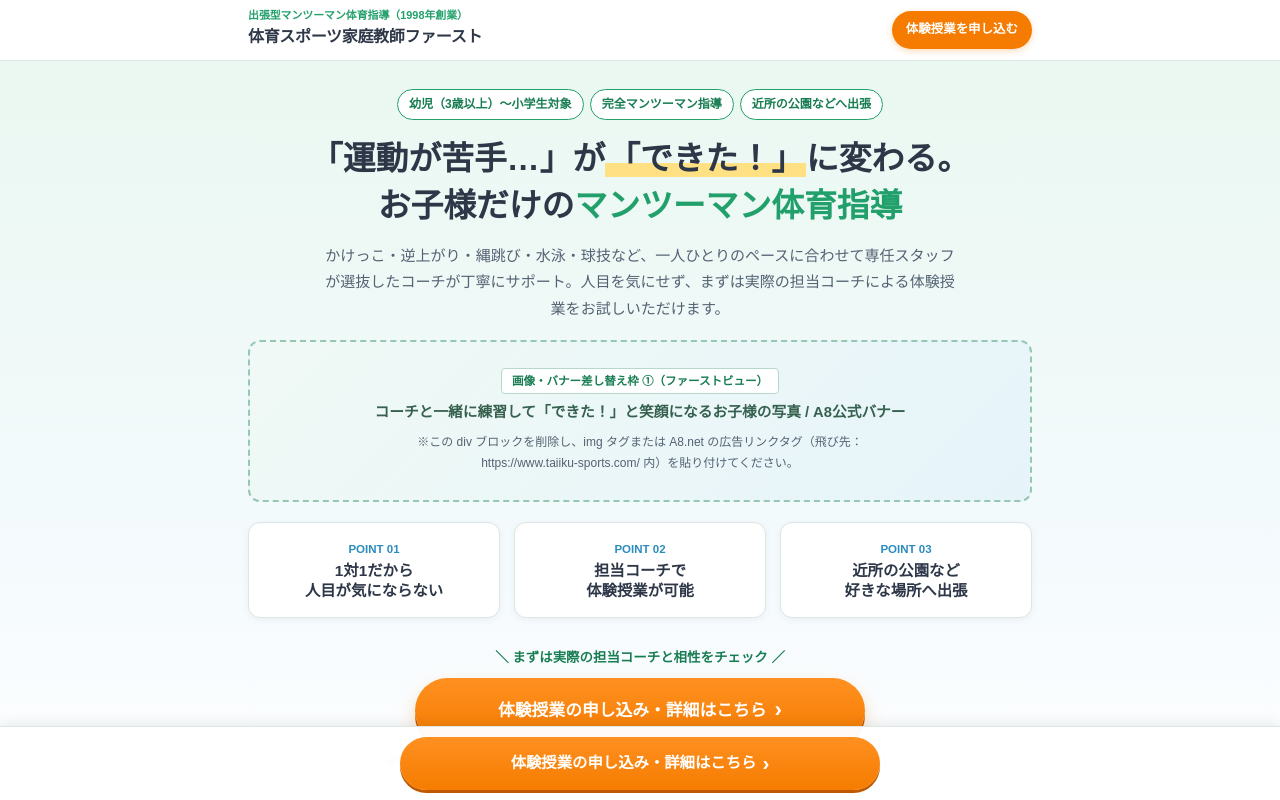
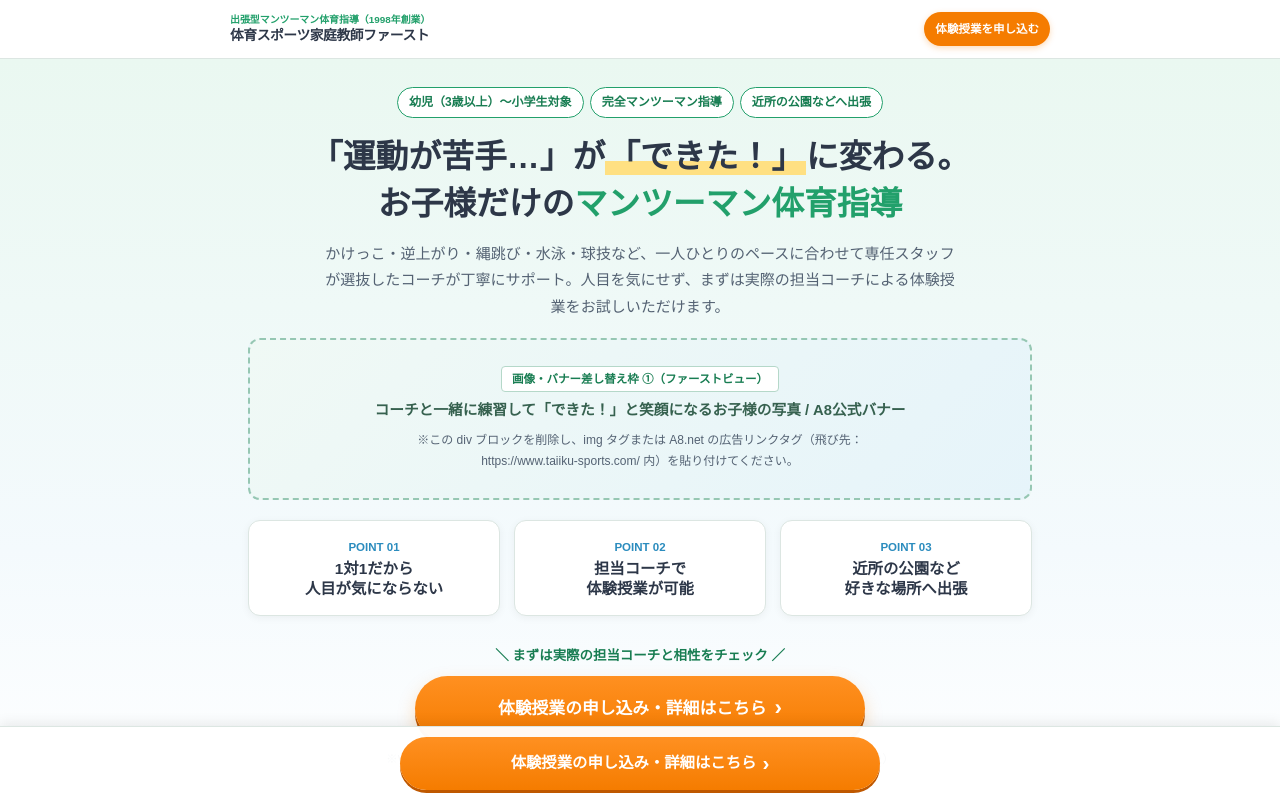
Before and after one commit to Chizmo-byte/myshop, a plain HTML site: page index.html in a window 1280 px wide. Shown: the top 800 px of the page. Drawn offline with Linux system fonts and the light colour scheme.

Commit message:
Update index.html

```diff
--- a/index.html
+++ b/index.html
@@ -135,39 +135,46 @@
   display: flex;
   align-items: center;
   justify-content: space-between;
-      height: 60px;
-      gap: 10px;
+  min-height: 58px;
+  padding: 6px 0;
+  gap: 6px;
 }
 
 .brand-logo {
   display: flex;
   flex-direction: column;
+  min-width: 0;
 }
 
 .brand-sub {
-      font-size: 0.68rem;
+  font-size: 0.62rem;
   color: var(--primary-green);
   font-weight: 700;
-      line-height: 1.2;
+  line-height: 1.25;
+  white-space: nowrap;
+  overflow: hidden;
+  text-overflow: ellipsis;
 }
 
 .brand-name {
-      font-size: 1rem;
+  font-size: 0.86rem;
   font-weight: 800;
   color: var(--text-main);
-      letter-spacing: -0.02em;
+  letter-spacing: -0.03em;
+  line-height: 1.25;
+  white-space: nowrap;
 }
 
 .header-cta {
   flex-shrink: 0;
+  white-space: nowrap;
   background-color: var(--accent-orange);
   color: #fff;
-      font-size: 0.78rem;
+  font-size: 0.72rem;
   font-weight: 700;
-      padding: 8px 14px;
+  padding: 7px 11px;
   border-radius: 50px;
   box-shadow: 0 2px 6px rgba(245, 124, 0, 0.28);
-      transition: background-color 0.2s;
 }
 
     .header-cta:hover {
```
Lines whose indentation alone changed are shown as unchanged.
